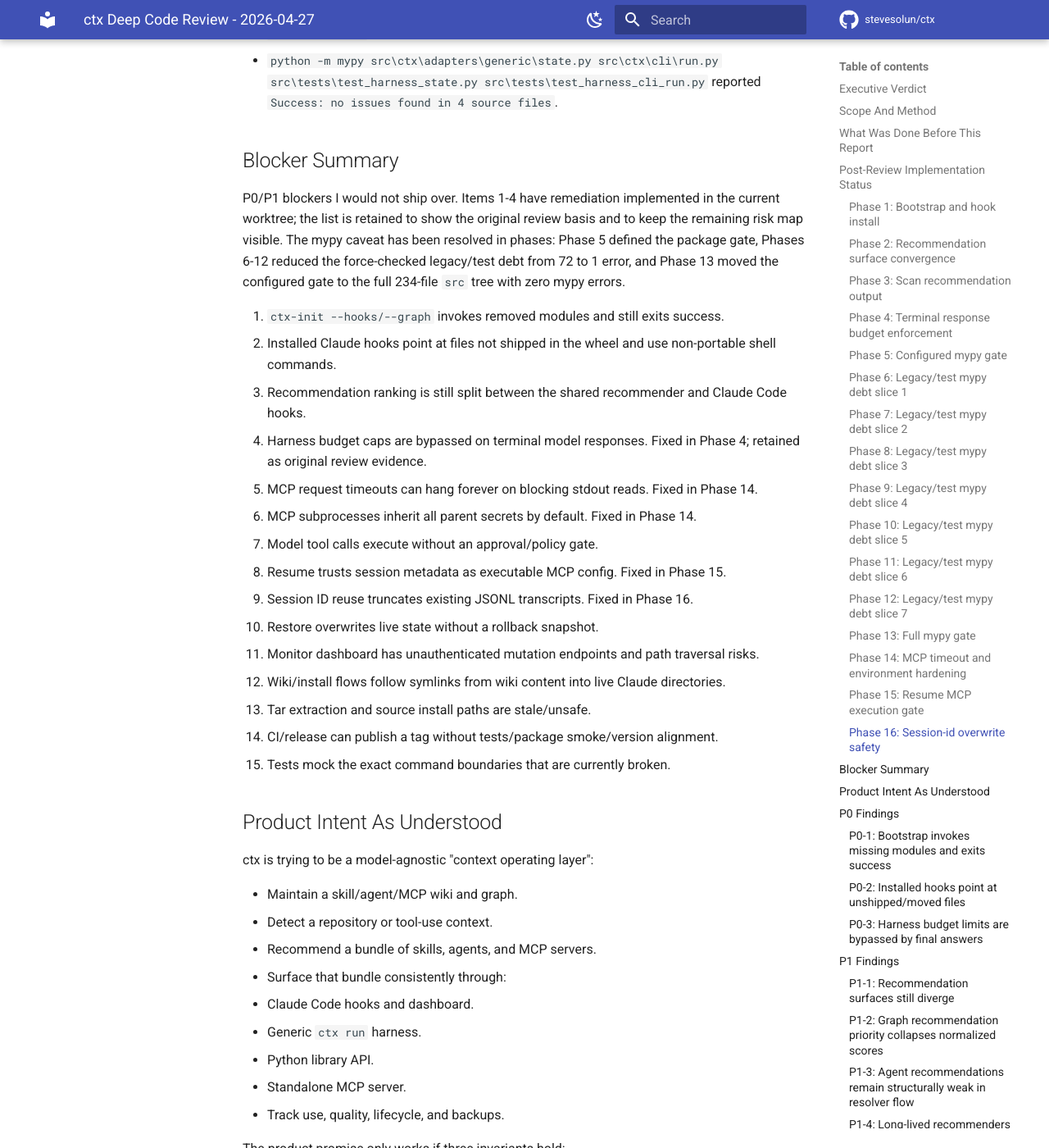
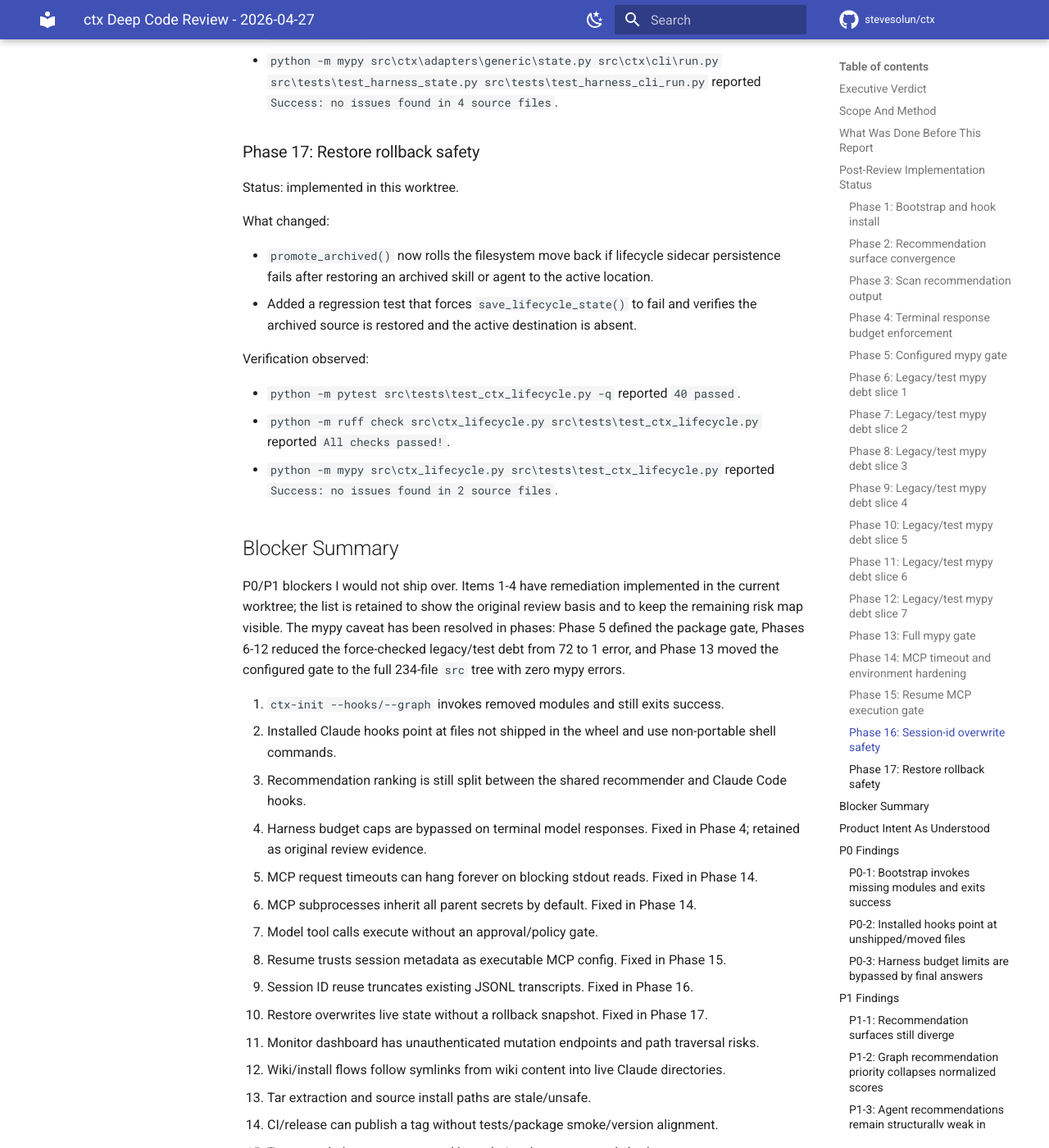
Before and after one commit to stevesolun/ctx, an MkDocs documentation site: the page built from docs/reports/ctx-million-dollar-review-2026-04-27.md, in a window 1280 px wide and 1400 px high, scrolled down 15104 px. Shown: the whole window at 82% size. Built offline with MkDocs 1.6.1 and Material for MkDocs 9.7.7, drawn with Linux system fonts in a browser that asks for light colours; comment, search, counter and statistics services are not loaded.

Commit message:
fix: rollback failed lifecycle restore

```diff
--- a/docs/reports/ctx-million-dollar-review-2026-04-27.md
+++ b/docs/reports/ctx-million-dollar-review-2026-04-27.md
@@ -406,6 +406,21 @@ Verification observed:
 - `python -m ruff check src\ctx\adapters\generic\state.py src\ctx\cli\run.py src\tests\test_harness_state.py src\tests\test_harness_cli_run.py` reported `All checks passed!`.
 - `python -m mypy src\ctx\adapters\generic\state.py src\ctx\cli\run.py src\tests\test_harness_state.py src\tests\test_harness_cli_run.py` reported `Success: no issues found in 4 source files`.
 
+### Phase 17: Restore rollback safety
+
+Status: implemented in this worktree.
+
+What changed:
+
+- `promote_archived()` now rolls the filesystem move back if lifecycle sidecar persistence fails after restoring an archived skill or agent to the active location.
+- Added a regression test that forces `save_lifecycle_state()` to fail and verifies the archived source is restored and the active destination is absent.
+
+Verification observed:
+
+- `python -m pytest src\tests\test_ctx_lifecycle.py -q` reported `40 passed`.
+- `python -m ruff check src\ctx_lifecycle.py src\tests\test_ctx_lifecycle.py` reported `All checks passed!`.
+- `python -m mypy src\ctx_lifecycle.py src\tests\test_ctx_lifecycle.py` reported `Success: no issues found in 2 source files`.
+
 ## Blocker Summary
 
 P0/P1 blockers I would not ship over. Items 1-4 have remediation implemented in the current worktree; the list is retained to show the original review basis and to keep the remaining risk map visible. The mypy caveat has been resolved in phases: Phase 5 defined the package gate, Phases 6-12 reduced the force-checked legacy/test debt from 72 to 1 error, and Phase 13 moved the configured gate to the full 234-file `src` tree with zero mypy errors.
@@ -419,7 +434,7 @@ P0/P1 blockers I would not ship over. Items 1-4 have remediation implemented in
 7. Model tool calls execute without an approval/policy gate.
 8. Resume trusts session metadata as executable MCP config. Fixed in Phase 15.
 9. Session ID reuse truncates existing JSONL transcripts. Fixed in Phase 16.
-10. Restore overwrites live state without a rollback snapshot.
+10. Restore overwrites live state without a rollback snapshot. Fixed in Phase 17.
 11. Monitor dashboard has unauthenticated mutation endpoints and path traversal risks.
 12. Wiki/install flows follow symlinks from wiki content into live Claude directories.
 13. Tar extraction and source install paths are stale/unsafe.
```
Also changed, not shown: 2 other files.
